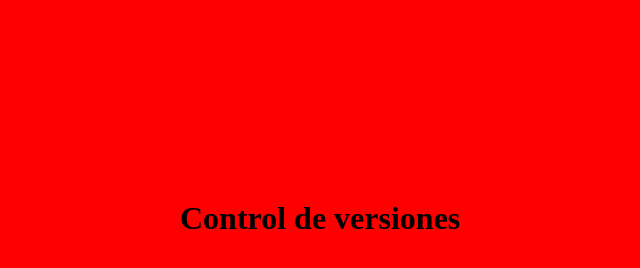
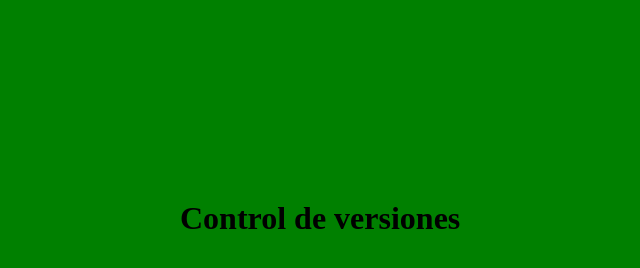
Before and after one commit to iribruzzone/TP_SO_I4_106_, a plain HTML site: page index.html in a window 1280 px wide. Shown: the whole page, without its empty margins (120-760 px from the left). Drawn offline with Linux system fonts and the light colour scheme.

Commit message:
cambio de color: verde

```diff
--- a/estilo.css
+++ b/estilo.css
@@ -2,6 +2,6 @@
 margin:100px;
 }
 body {
-background:red
+background:green
 ;
 }
```
